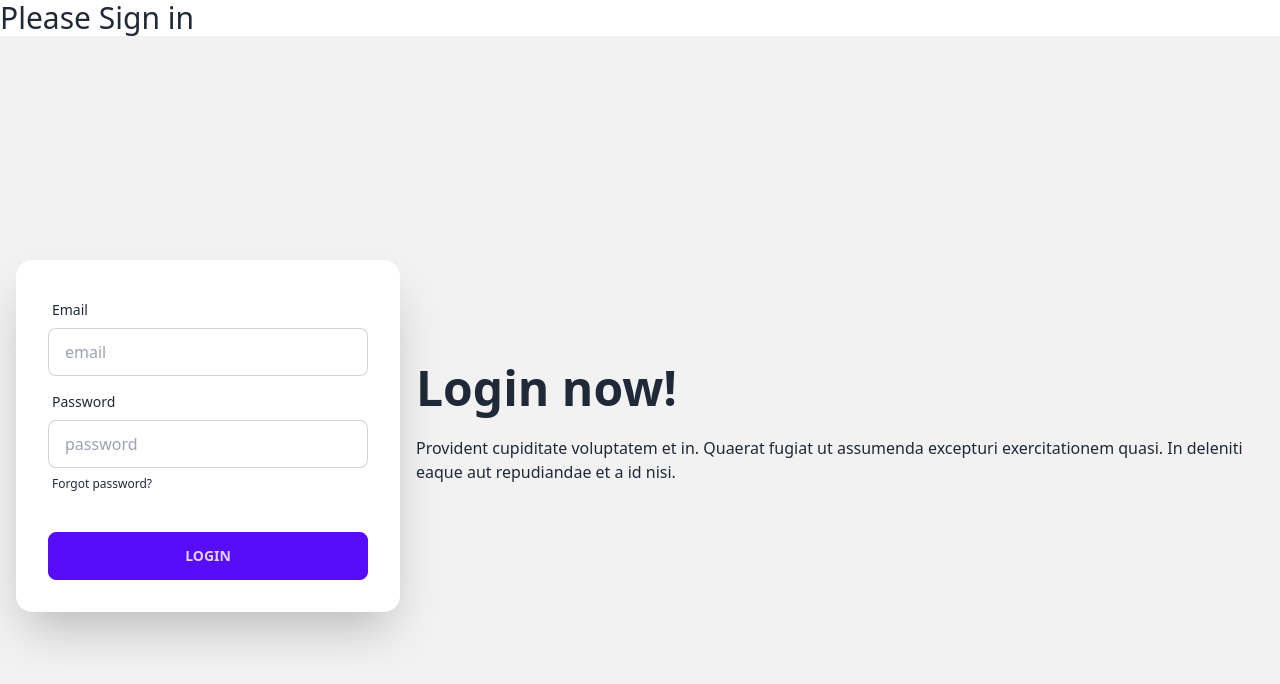
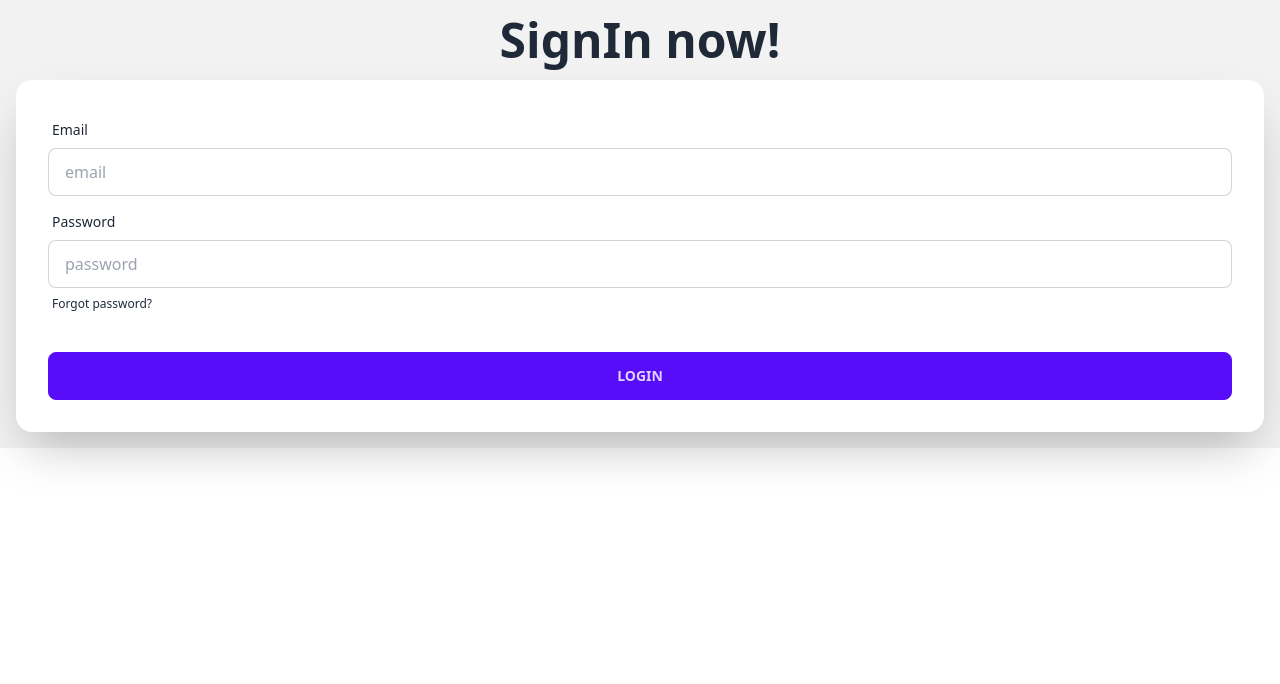
Before and after one commit to ronee-muhammad-rayhan/coffee-store-client, a React (Vite) app: page /signin in a window 1280 px wide. Shown: the top 684 px of the page. Built offline with nearby package versions, Linux system fonts and the light colour scheme.

Commit message:
56_5-6 Patch a user field from client side to database

```diff
--- a/src/components/SignIn.jsx
+++ b/src/components/SignIn.jsx
@@ -1,5 +1,9 @@
+import { useContext } from "react";
+import { AuthContext } from "../providers/AuthProvider";
+
 const SignIn = () => {
-  const handleSubmit = (event) => {
+  const { signInUser } = useContext(AuthContext);
+  const handleSignIn = (event) => {
     event.preventDefault();
 
     const form = event.target;
@@ -7,22 +11,41 @@ const SignIn = () => {
     const email = form.email.value;
     const password = form.password.value;
     console.log(email, password);
+    signInUser(email, password)
+      .then((result) => {
+        console.log(result.user);
+        console.log("user logged in successfully");
+        const user = {
+          email,
+          lastLoggedAt: result.user?.metadata?.lastSignInTime || "444",
+        };
+        console.log(user);
+        // update(patch) last logged at in the database
+        fetch("http://localhost:5001/users", {
+          method: "PATCH",
+          headers: {
+            "content-type": "application/json",
+          },
+          body: JSON.stringify(user),
+        })
+          .then((res) => res.json())
+          .then((data) => {
+            console.log(data);
+          });
+      })
+      .catch((error) => {
+        console.error(error);
+      });
   };
   return (
     <div>
-      <h2 className="text-3xl">Please Sign in</h2>
-      <div className="hero min-h-screen bg-base-200">
-        <div className="hero-content flex-col lg:flex-row-reverse">
-          <div className="text-center lg:text-left">
-            <h1 className="text-5xl font-bold">Login now!</h1>
-            <p className="py-6">
-              Provident cupiditate voluptatem et in. Quaerat fugiat ut assumenda
-              excepturi exercitationem quasi. In deleniti eaque aut repudiandae
-              et a id nisi.
-            </p>
+      <div className="hero bg-base-200">
+        <div className="hero-content w-full flex-col">
+          <div className="text-center">
+            <h1 className="text-5xl font-bold">SignIn now!</h1>
           </div>
-          <div className="card flex-shrink-0 w-full max-w-sm shadow-2xl bg-base-100">
-            <form onSubmit={handleSubmit} className="card-body">
+          <div className="card w-full shadow-2xl bg-base-100">
+            <form onSubmit={handleSignIn} className="card-body">
               <div className="form-control">
                 <label className="label">
                   <span className="label-text">Email</span>
--- a/src/components/Users.jsx
+++ b/src/components/Users.jsx
@@ -35,6 +35,7 @@ const Users = () => {
               <th></th>
               <th>Email</th>
               <th>CreatedAt</th>
+              <th>LastLoggedAt</th>
               <th>Action</th>
             </tr>
           </thead>
@@ -45,6 +46,7 @@ const Users = () => {
                 <th>{idx + 1}</th>
                 <td>{user.email}</td>
                 <td>{user.createdAt}</td>
+                <td>{user.lastLoggedAt}</td>
                 <td>
                   <button
                     onClick={() => handleDelete(user._id)}
--- a/src/providers/AuthProvider.jsx
+++ b/src/providers/AuthProvider.jsx
@@ -1,5 +1,9 @@
 import { createContext, useState } from "react";
-import { createUserWithEmailAndPassword, getAuth } from "firebase/auth";
+import {
+  createUserWithEmailAndPassword,
+  getAuth,
+  signInWithEmailAndPassword,
+} from "firebase/auth";
 import { app } from "../firebase/firebase.config";
 
 export const AuthContext = createContext(null);
@@ -12,7 +16,12 @@ const AuthProvider = ({ children }) => {
     setLoading(true);
     return createUserWithEmailAndPassword(auth, email, password);
   };
-  const authInfo = { user, loading, setLoading, createUser };
+
+  const signInUser = (email, password) => {
+    setLoading(true);
+    return signInWithEmailAndPassword(auth, email, password);
+  };
+  const authInfo = { user, loading, setLoading, createUser, signInUser };
   return (
     <AuthContext.Provider value={authInfo}>{children}</AuthContext.Provider>
   );
```
